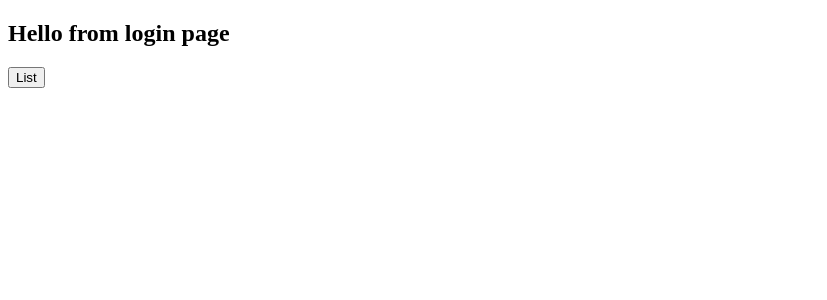
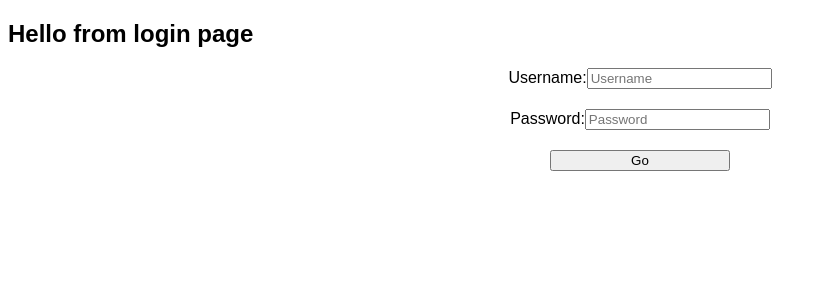
Before and after one commit to mireiaparra/lemoncode-master-frontend-04-frameworks-react, a React app: page / in a window 1280 px wide. Shown: the top 300 px of the page, without its empty margins (0-827 px from the left). Built offline with nearby package versions, Linux system fonts and the light colour scheme.

Commit message:
Implementar login

```diff
--- a/src/login.tsx
+++ b/src/login.tsx
@@ -3,13 +3,31 @@ import { Link, useNavigate } from "react-router-dom";
 
 export const LoginPage: React.FC = () => {
     const navigate = useNavigate();
-    const handleNavigation = () => {
-        navigate("/list");
+    const [username, setUsername] = React.useState("");
+    const [password, setPassword] = React.useState("");
+
+    const handleNavigation = (e: React.FormEvent<HTMLFormElement>) => {
+        e.preventDefault();
+        if(username === "admin" && password === "test") {
+            navigate("/list");
+        } else {
+            alert("Invalid credentials");
+        }
     }
   return (
-    <>
-      <h2>Hello from login page</h2>
-      <button onClick={handleNavigation}>List</button>
-    </>
+    <form onSubmit={handleNavigation}>
+        <h2>Hello from login page</h2>
+      <div className="login-container">
+        <div>
+          <label>Username:</label>
+          <input type="text" placeholder="Username" value={username} onChange={e => setUsername(e.target.value)}/>
+        </div>
+        <div>
+          <label>Password:</label>
+          <input type="password" placeholder="Password" value={password} onChange={e => setPassword(e.target.value)}/>
+        </div>
+      <button type="submit">Go</button>
+      </div>
+    </form>
   );
 };
--- a/src/styles.css
+++ b/src/styles.css
@@ -0,0 +1,30 @@
+body {
+  font-family: Sans-Serif;
+}
+
+.layout-center {
+  display: grid;
+  grid-template-columns: 1fr;
+  align-items: center;
+  justify-items: center;
+  margin-top: 2rem;
+}
+
+.login-root {
+  margin: 90px;
+}
+
+.login-container {
+  display: flex;
+  flex-direction: column;
+  row-gap: 20px;
+  align-items: center;
+}
+
+.login-container > input {
+  width: 320px;
+}
+
+.login-container > button {
+  width: 180px;
+}
```
